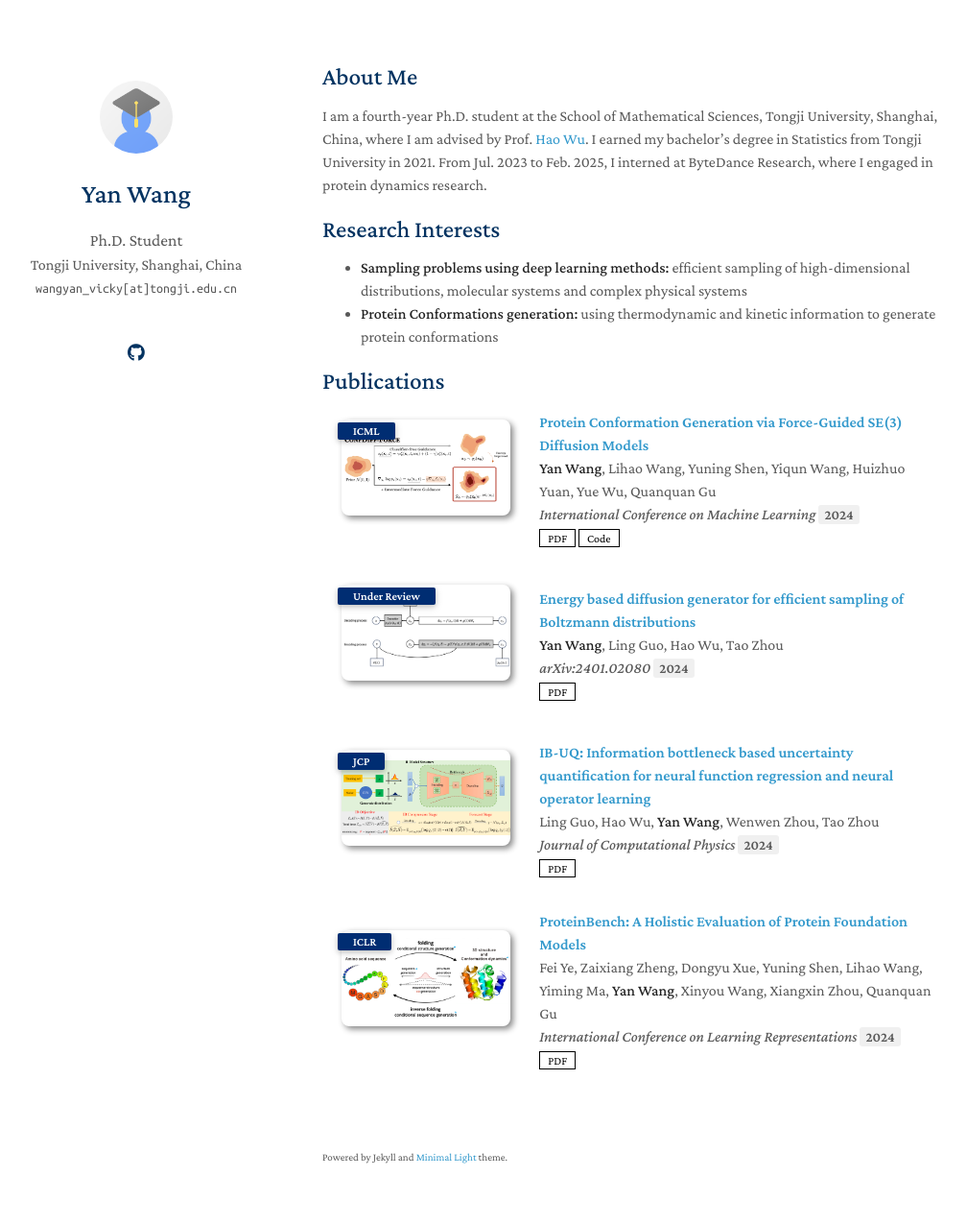
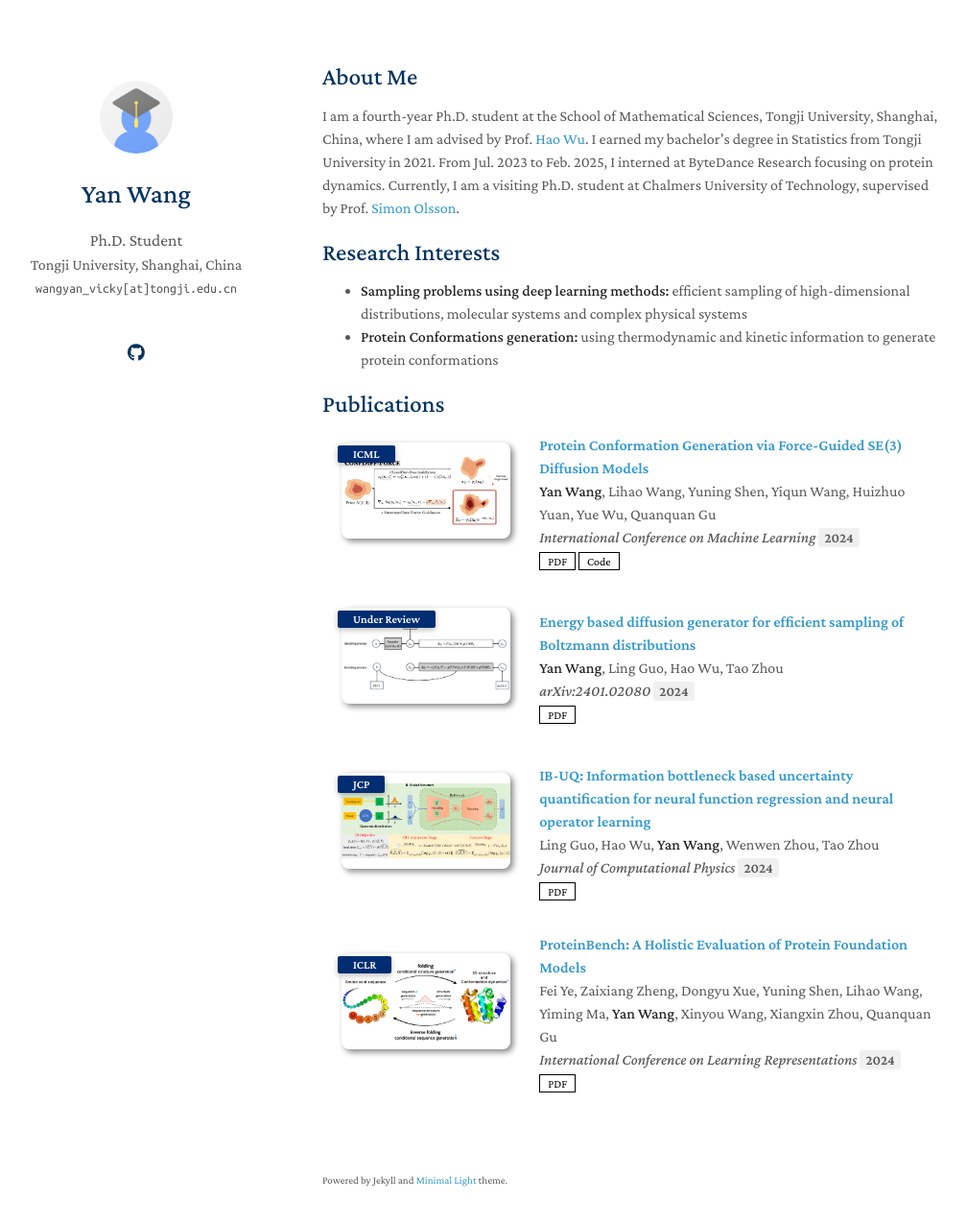
Before and after one commit to wwwycc/wwwycc.github.io, a Jekyll site: the page built from index.md, in a window 1280 px wide and 1310 px high. Shown: the top 1275 px of the window at 96% size, without its empty margins (134-1142 px from the left). Built offline with Jekyll 4.4.1, drawn with Linux system fonts in a browser that asks for light colours; a style sheet for code colours, icons or effects is not loaded; our own code applies the rules of GitHub Pages for plain Markdown files.

Commit message:
Update index.md

```diff
--- a/index.md
+++ b/index.md
@@ -4,7 +4,7 @@ layout: homepage
 
 ## About Me
 
-I am a fourth-year Ph.D. student at the School of Mathematical Sciences, Tongji University, Shanghai, China, where I am advised by Prof. [Hao Wu](https://scholar.google.com/citations?user=BpJevpQAAAAJ). I earned my bachelor's degree in Statistics from Tongji University in 2021. From Jul. 2023 to Feb. 2025, I interned at ByteDance Research, where I engaged in protein dynamics research.
+I am a fourth-year Ph.D. student at the School of Mathematical Sciences, Tongji University, Shanghai, China, where I am advised by Prof. [Hao Wu](https://scholar.google.com/citations?user=BpJevpQAAAAJ). I earned my bachelor's degree in Statistics from Tongji University in 2021. From Jul. 2023 to Feb. 2025, I interned at ByteDance Research focusing on protein dynamics. Currently, I am a visiting Ph.D. student at Chalmers University of Technology, supervised by Prof. [Simon Olsson](https://scholar.google.com/citations?user=EJMhxFIAAAAJ).
 
 ## Research Interests
 
```
